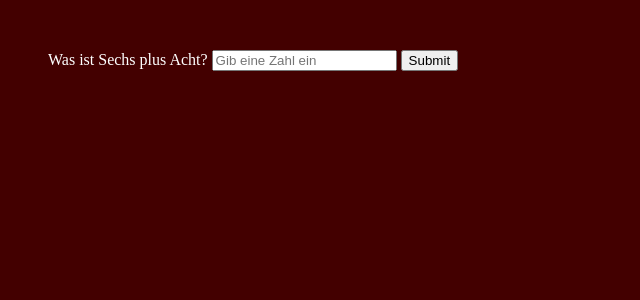
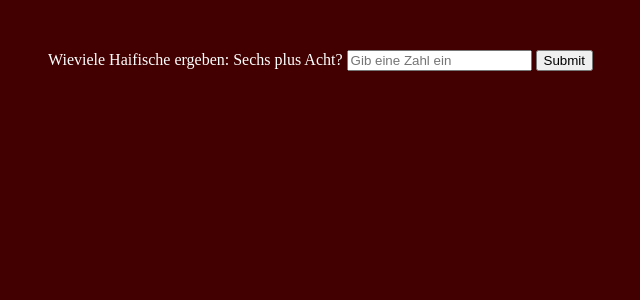
Before and after one commit to AceVanCleef/Hangloose, a PHP site: page /HanglooseCaptcha/captcha.html in a window 1280 px wide. Shown: the top 300 px of the page, without its empty margins (2-642 px from the left). Run offline with PHP 8.4, Linux system fonts and the light colour scheme; some libraries are stand-ins or nearby versions.

Commit message:
Captcha  angepasst

```diff
--- a/HanglooseCaptcha/captcha.html
+++ b/HanglooseCaptcha/captcha.html
@@ -26,7 +26,7 @@ input {
 </head>
 <body>
 <form class="validate-form" method="post" action="neueSeite.html">
-<span style="color:#FFF">Was ist <span id="no1"></span> plus <span id="no2"></span>?</span>
+<span style="color:#FFF">Wieviele Haifische ergeben: <span id="no1"></span> plus <span id="no2"></span>?</span>
 <input name="answer" id="Antwort"  pattern="7" title="Gib hier deine Antwort ein um zu verifizieren, dass du kein Roboter bist" placeholder="Gib eine Zahl ein" required>
 <input type="submit">
 </form>
--- a/css/style.css
+++ b/css/style.css
@@ -114,6 +114,7 @@
     body {
 
     background-image: url("https://upload.wikimedia.org/wikipedia/commons/5/55/Large_breaking_wave.jpg");
+        /* background-image:url(/img/back1.jpg);*/
         width: 100%;
         height: 100%;
 
--- a/index.html
+++ b/index.html
@@ -86,7 +86,7 @@ GOOGLE MAPS KARTE
                     <fieldset>
 
                         <!-- Form Name -->
-                        <legend>Hangloose</legend>
+                        <legend>Hangloose Datenanzeige</legend>
 
                         <!-- Text input-->
                         <div class="form-group">
```
